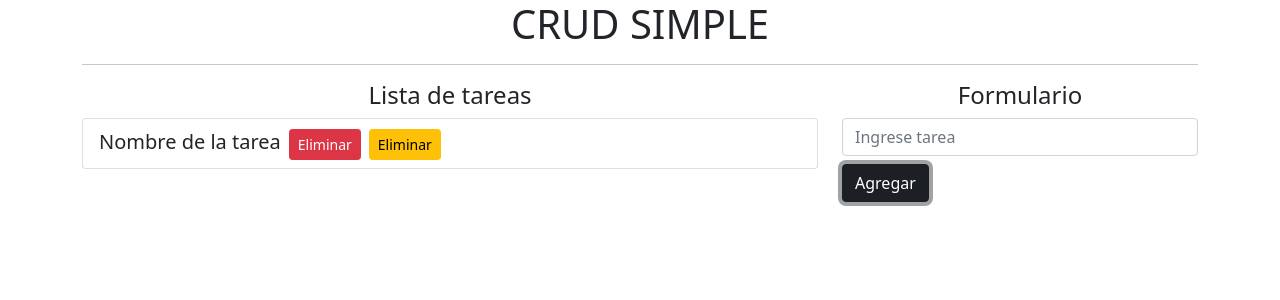
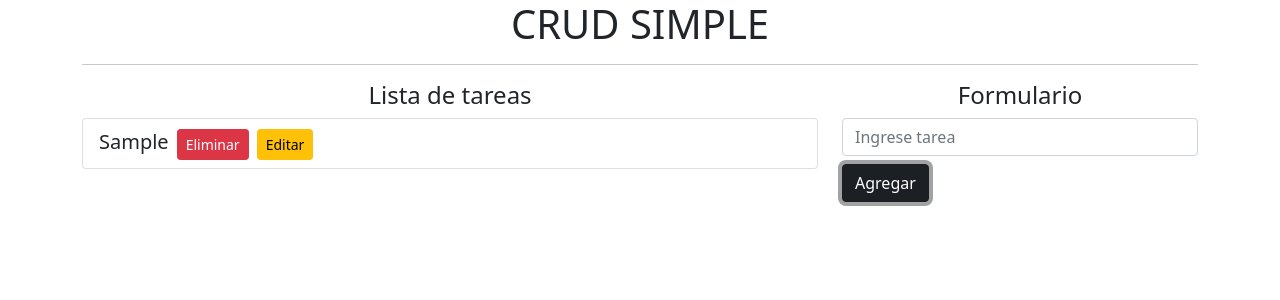
Before and after one commit to jcanelonmobdev/prueba-crud, a React (Create React App) app in the folder crud-simple/: page / in a window 1280 px wide. Both pictures are taken after typing "Sample" into the empty fields and a click on the button "Agregar". Shown: the top 300 px of the page. Built offline with nearby package versions, Linux system fonts and the light colour scheme.

Commit message:
Eliminar una tarea

```diff
--- a/crud-simple/src/App.jsx
+++ b/crud-simple/src/App.jsx
@@ -21,19 +21,39 @@
     setTarea('')
   }
 
+  const eliminarTarea = id => {
+    const arrayFiltered = tareas.filter(item => item.id !== id)
+    setTareas(arrayFiltered)
+  }
+
   return (
     <div className="container">
       <h1 className='text-center'>CRUD SIMPLE</h1>
       <hr />
       <div className="row">
-        <div className="col-8">
+        <div className="col-8 clearfix">
           <h4 className="text-center">Lista de tareas</h4>
           <ul className="list-group">
-            <li className="list-group-item">
-              <span className="lead">Nombre de la tarea</span>
-              <button className="btn btn-danger btn-sm float-right mx-2">Eliminar</button>
-              <button className="btn btn-warning btn-sm float-right">Eliminar</button>
-            </li>
+            {
+              tareas.map(item => (
+                <li className="list-group-item" key={item.id}>
+                  <span className="lead">{item.nombreTarea}</span>
+                  <button
+                    className="btn btn-danger btn-sm float-right mx-2"
+                    onClick={() => eliminarTarea(item.id)}
+                  >
+                    Eliminar
+                  </button>
+
+                  <button
+                    className="btn btn-warning btn-sm float-right">
+                    Editar
+                  </button>
+                </li>
+              ))
+            }
+
+
           </ul>
         </div>
         <div className="col-4">
```
